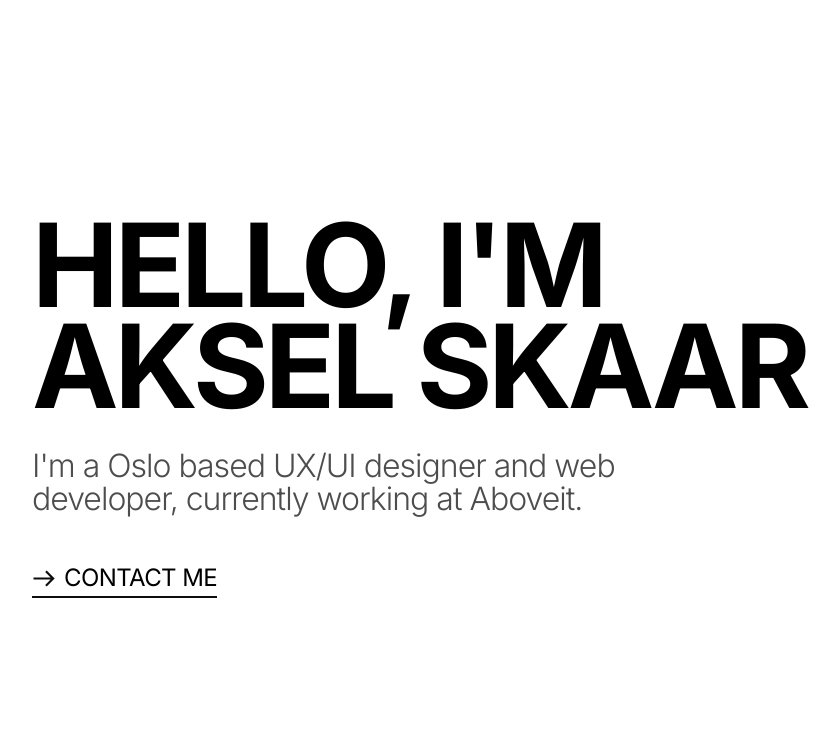
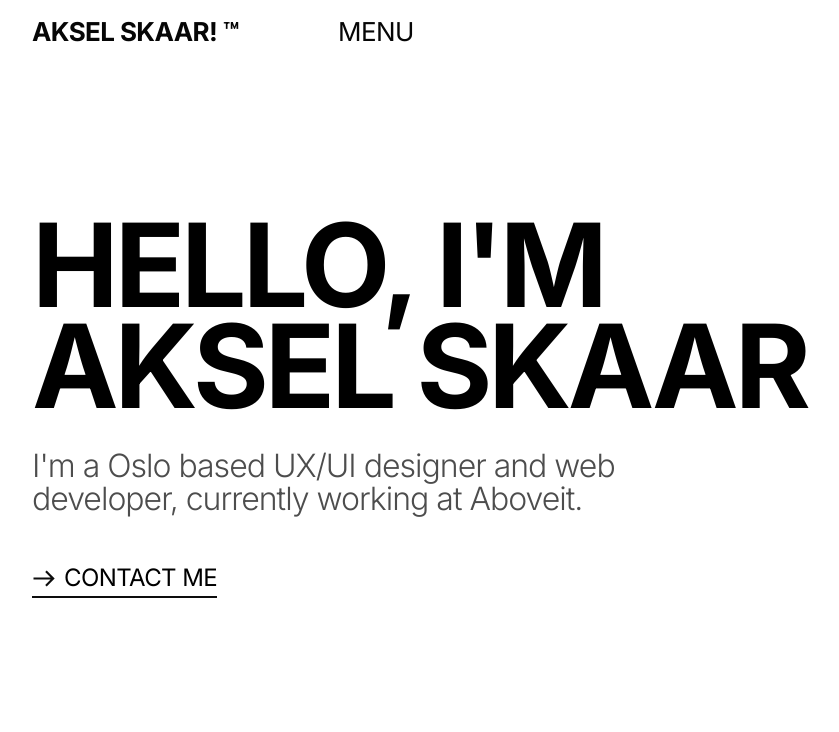
Before and after one commit to AkselHSkaar/Portfolio-website, a Next.js app: page / in a window 1280 px wide. Shown: the top 732 px of the page, without its empty margins (8-847 px from the left). Built offline with nearby package versions, Linux system fonts and the light colour scheme.

Commit message:
navbar text color

```diff
--- a/src/components/shared/Navbar.tsx
+++ b/src/components/shared/Navbar.tsx
@@ -12,8 +12,10 @@ const Navbar = () => {
 
   const stateStyle = {
     open: 'bg-primary-light/95 dark:bg-primary-dark text-primary-light dark:text-primary-dark h-full',
-    closed: 'mix-blend-exclusion',
+    closed: 'mix-blend-exclusion text-primary-dark dark:text-primary-light',
   }
+
+  // OPEN - bg-primary-light/95 dark:bg-primary-dark text-primary-light dark:text-primary-dark h-full
 
   const style = isOpen ? 'open' : 'closed'
 
```
